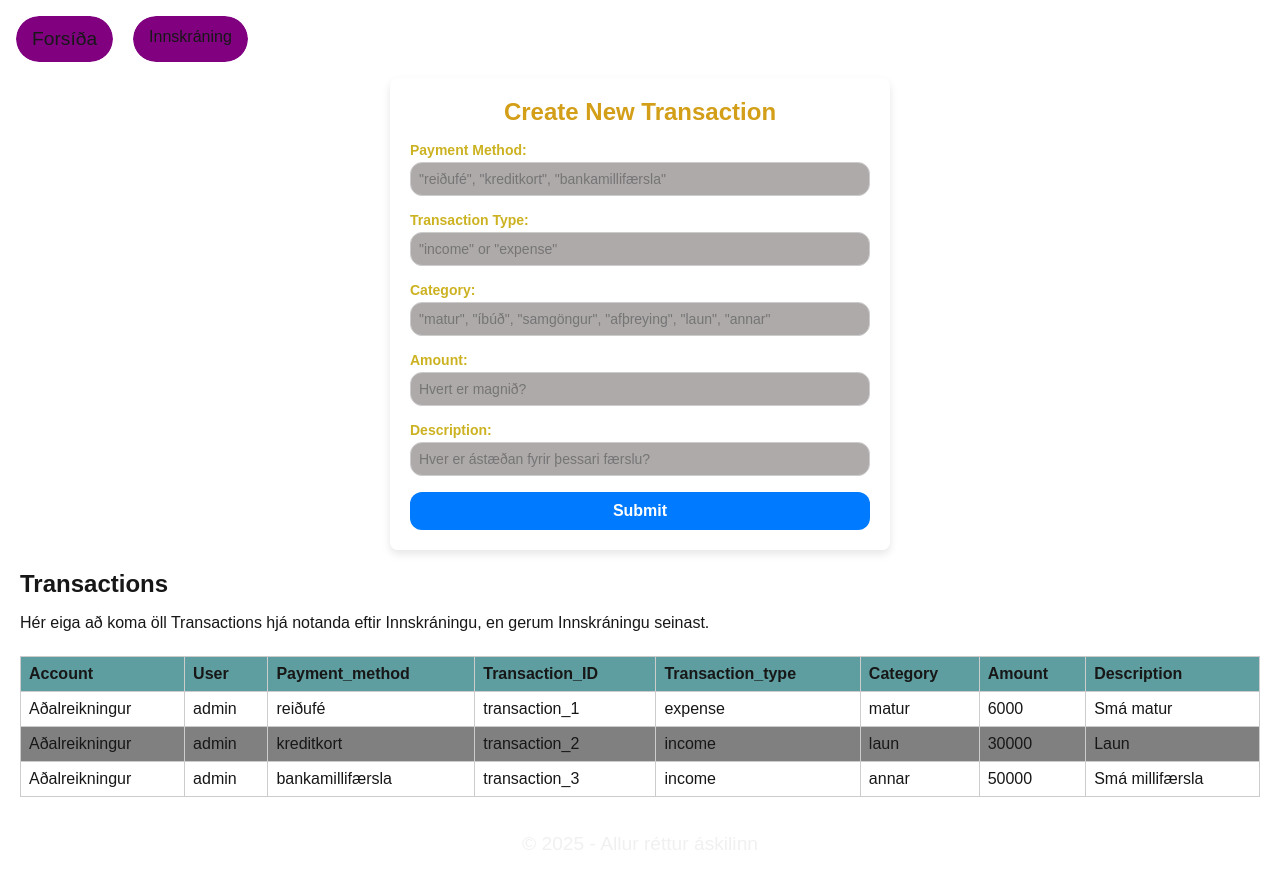
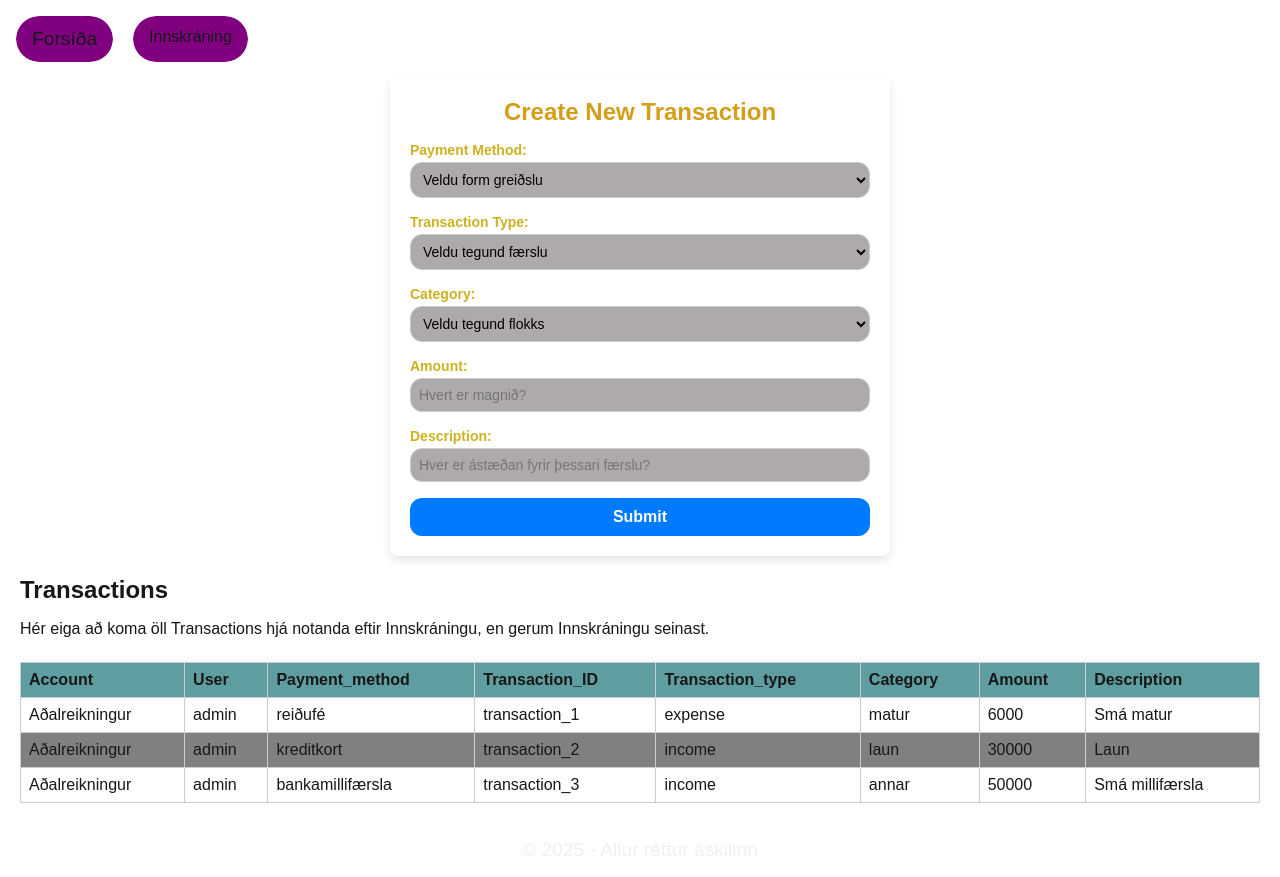
Before and after one commit to aronbjartur/v2h2, a Next.js app: page /transactions in a window 1280 px wide. Built offline with nearby package versions, Linux system fonts and the light colour scheme.

Commit message:
Ítarlegri Create Transaction Form

```diff
--- a/src/app/components/Createtransaction/Createtransaction.tsx
+++ b/src/app/components/Createtransaction/Createtransaction.tsx
@@ -9,44 +9,49 @@ export default function Createtransaction() {
           <label htmlFor="paymentMethod" className={styles.label}>
             Payment Method:
           </label>
-          <input
-            type="text"
-            id="paymentMethod"
-            className={styles.input}
-            placeholder='"reiðufé", "kreditkort", "bankamillifærsla"'
-            required
-          />
+          <select id="paymentMethod" className={styles.input} required>
+            <option value="" disabled selected>
+              Veldu form greiðslu
+            </option>
+            <option value="reiðufé">Reiðufé</option>
+            <option value="kreditkort">Kreditkort</option>
+            <option value="kreditkort">Bankamillifærsla</option>
+          </select>
         </div>
         <div className={styles.formGroup}>
           <label htmlFor="transactionType" className={styles.label}>
             Transaction Type:
           </label>
-          <input
-            type="text"
-            id="transactionType"
-            className={styles.input}
-            placeholder='"income" or "expense"'
-            required
-          />
+          <select id="transactionType" className={styles.input} required>
+            <option value="" disabled selected>
+              Veldu tegund færslu
+            </option>
+            <option value="income">Income</option>
+            <option value="expense">Expense</option>
+          </select>
         </div>
         <div className={styles.formGroup}>
           <label htmlFor="category" className={styles.label}>
             Category:
           </label>
-          <input
-            type="text"
-            id="category"
-            className={styles.input}
-            placeholder='"matur", "íbúð", "samgöngur", "afþreying", "laun", "annar"'
-            required
-          />
+          <select id="category" className={styles.input} required>
+            <option value="" disabled selected>
+              Veldu tegund flokks
+            </option>
+            <option value="matur">Matur</option>
+            <option value="íbúð">Íbúð</option>
+            <option value="samgöngur">Samgöngur</option>
+            <option value="afþreying">Afþreying</option>
+            <option value="laun">Laun</option>
+            <option value="annar">Annað</option>
+          </select>
         </div>
         <div className={styles.formGroup}>
           <label htmlFor="amount" className={styles.label}>
             Amount:
           </label>
           <input
-            type="text"
+            type="number"
             id="amount"
             className={styles.input}
             placeholder="Hvert er magnið?"
```
